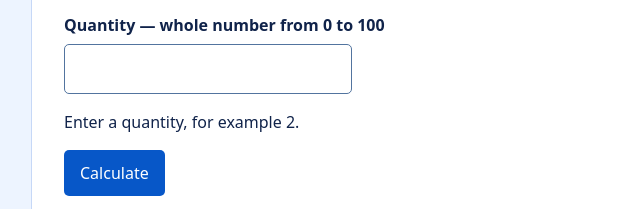
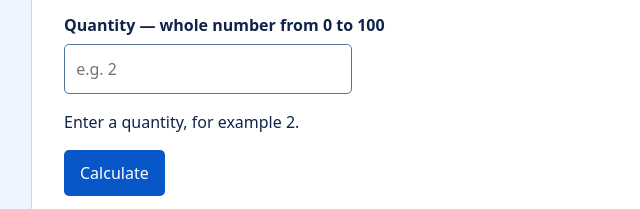
Before and after one commit to sevda92/prediction_mini, a plain HTML site: page index.html in a window 1280 px wide. Shown: the part 201-410 px from the top of the page, 273-913 px from the left. Drawn offline with Linux system fonts and the light colour scheme.

Commit message:
Add placeholder example to quantity input

```diff
--- a/index.html
+++ b/index.html
@@ -1,3 +1,3 @@
 <!doctype html>
 <html lang="en"><head><meta charset="utf-8"><meta name="viewport" content="width=device-width,initial-scale=1"><title>Prediction Mini</title><link rel="stylesheet" href="styles.css"><script src="app.js" defer></script></head>
-<body><main><h1>Prediction Mini</h1><p>Fixed educational calculation: 10 + 20 × Quantity. This is not a trained model.</p><form id="prediction-form" novalidate><label for="quantity">Quantity — whole number from 0 to 100</label><input id="quantity" name="quantity" type="text" inputmode="numeric" autocomplete="off" aria-describedby="input-help"><p id="input-help">Enter a quantity, for example 2.</p><button type="submit">Calculate</button></form><p id="error" role="alert"></p><p id="result" aria-live="polite"></p><p><a href="checks.html">Open checks</a></p></main></body></html>
+<body><main><h1>Prediction Mini</h1><p>Fixed educational calculation: 10 + 20 × Quantity. This is not a trained model.</p><form id="prediction-form" novalidate><label for="quantity">Quantity — whole number from 0 to 100</label><input id="quantity" name="quantity" type="text" inputmode="numeric" placeholder="e.g. 2" autocomplete="off" aria-describedby="input-help"><p id="input-help">Enter a quantity, for example 2.</p><button type="submit">Calculate</button></form><p id="error" role="alert"></p><p id="result" aria-live="polite"></p><p><a href="checks.html">Open checks</a></p></main></body></html>
```
